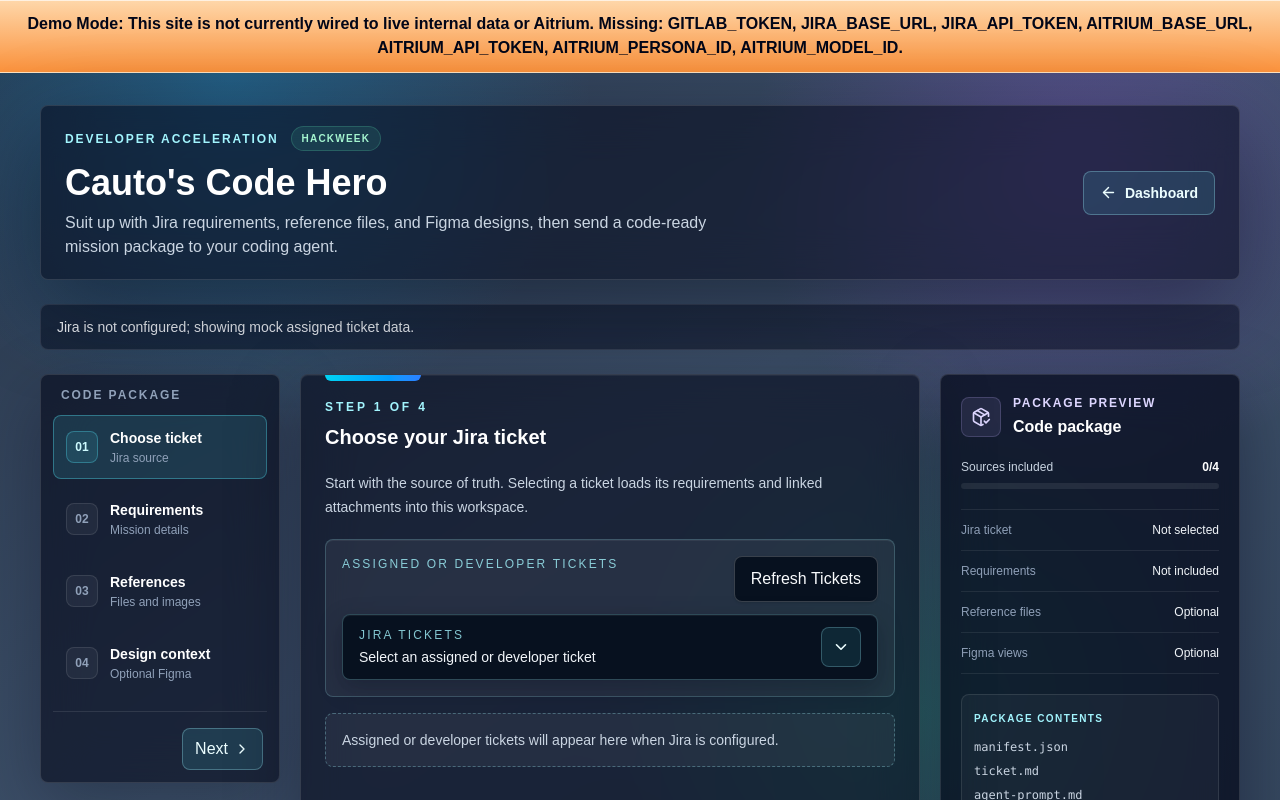
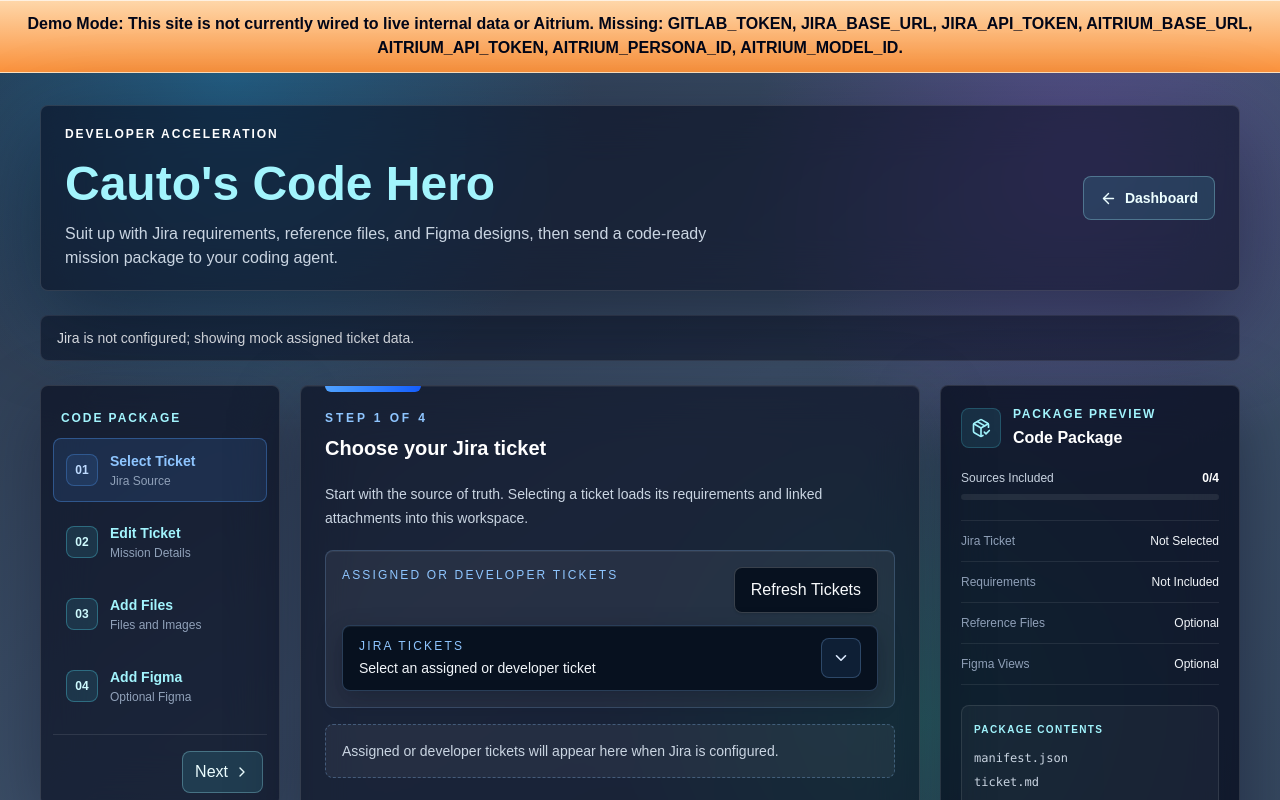
Before and after one commit to kevincauto/workflow-app, a Next.js app: page /ticket-to-code in a window 1280 px wide. Shown: the top 800 px of the page. Built offline with nearby package versions, Linux system fonts and the light colour scheme.

Commit message:
feat: update color styles and improve layout in various components for consistency

```diff
--- a/src/components/AttachedFilesPanel.tsx
+++ b/src/components/AttachedFilesPanel.tsx
@@ -292,7 +292,7 @@
                           onRemoveUploadedAttachment(attachment.attachmentId);
                         }
                       }}
-                      className="inline-flex h-10 w-10 shrink-0 items-center justify-center rounded-lg border border-rose-300/25 text-rose-200 transition hover:bg-rose-400/10 focus:outline-none focus:ring-2 focus:ring-rose-300"
+                      className="inline-flex h-10 w-10 shrink-0 items-center justify-center rounded-lg border border-red-400/25 text-red-400 transition hover:bg-red-400/10 focus:outline-none focus:ring-2 focus:ring-red-400"
                       aria-label={`Remove ${attachment.filename} from package`}
                       title="Remove from package"
                     >
@@ -300,7 +300,7 @@
                     </button>
                   </div>
 
-                  <label className="block text-xs font-semibold uppercase tracking-[0.14em] text-red-200/80">
+                  <label className="block text-xs font-semibold uppercase tracking-[0.14em] text-red-400">
                     Context for {attachment.filename}
                     <textarea
                       value={attachment.explanation}
@@ -342,7 +342,7 @@
           addSelectedFiles(Array.from(event.dataTransfer.files));
         }}
       >
-        <Upload className="text-red-200" aria-hidden="true" size={28} />
+        <Upload className="text-red-400" aria-hidden="true" size={28} />
         <span className="text-sm font-semibold text-slate-100">
           Drop images or documents here, or choose files
         </span>
--- a/src/components/FigmaContextPanel.tsx
+++ b/src/components/FigmaContextPanel.tsx
@@ -40,7 +40,7 @@
   return (
     <div className="space-y-4">
       <div className="flex items-center justify-between gap-3">
-        <p className="text-xs font-semibold uppercase tracking-[0.16em] text-emerald-100">
+        <p className="text-xs font-semibold uppercase tracking-[0.16em] text-emerald-200">
           {label}
         </p>
       </div>
--- a/src/components/SectionCard.tsx
+++ b/src/components/SectionCard.tsx
@@ -7,14 +7,14 @@
   children: ReactNode;
   footer?: ReactNode;
   className?: string;
-  accent?: "cyan" | "amber" | "emerald" | "orange" | "purple" | "red";
+  accent?: "blue" | "amber" | "emerald" | "orange" | "purple" | "red";
   allowOverflow?: boolean;
 }
 
 const accentStyles = {
-  cyan: {
-    bar: "from-cyan-400 to-blue-500",
-    eyebrow: "text-cyan-200",
+  blue: {
+    bar: "from-blue-400 to-blue-600",
+    eyebrow: "text-blue-300",
   },
   amber: {
     bar: "from-amber-300 to-orange-500",
@@ -34,7 +34,7 @@
   },
   red: {
     bar: "from-rose-400 to-red-500",
-    eyebrow: "text-red-200",
+    eyebrow: "text-red-400",
   },
 };
 
--- a/src/components/TicketSelector.tsx
+++ b/src/components/TicketSelector.tsx
@@ -53,10 +53,10 @@
 
   return (
     <div className="space-y-4">
-      <div className="rounded-lg border border-cyan-200/20 bg-white/[0.06] p-4 shadow-[inset_0_1px_0_rgba(255,255,255,0.06)]">
+      <div className="rounded-lg border border-blue-300/20 bg-white/[0.06] p-4 shadow-[inset_0_1px_0_rgba(255,255,255,0.06)]">
         <div className="mb-3 flex flex-col gap-3 md:flex-row md:items-start md:justify-between">
           <div>
-            <p className="text-xs uppercase tracking-[0.18em] text-cyan-200/80">
+            <p className="text-xs uppercase tracking-[0.18em] text-blue-300">
               Assigned Or Developer Tickets
             </p>
           </div>
@@ -64,7 +64,7 @@
             type="button"
             onClick={onRefresh}
             disabled={loading}
-            className="min-h-11 rounded-lg border border-white/20 bg-[#07111f] px-4 py-2.5 text-sm font-semibold text-slate-50 shadow-sm transition hover:border-cyan-200/40 hover:bg-[#0b192b] disabled:cursor-not-allowed disabled:opacity-60"
+            className="min-h-11 rounded-lg border border-white/20 bg-[#07111f] px-4 py-2.5 text-sm font-semibold text-slate-50 shadow-sm transition hover:border-blue-300/40 hover:bg-[#0b192b] disabled:cursor-not-allowed disabled:opacity-60"
           >
             {loading ? "Refreshing..." : "Refresh Tickets"}
           </button>
@@ -75,13 +75,13 @@
             type="button"
             onClick={() => setIsPickerOpen((current) => !current)}
             disabled={loading || tickets.length === 0}
-            className="min-h-14 w-full rounded-lg border border-cyan-200/25 bg-[#07111f] px-4 py-3 text-left shadow-[0_8px_24px_rgba(2,6,23,0.28),inset_0_1px_0_rgba(255,255,255,0.06)] outline-none transition hover:border-cyan-200/55 hover:bg-[#0b192b] focus:border-cyan-300 focus:ring-2 focus:ring-cyan-300/30 disabled:cursor-not-allowed disabled:opacity-60"
+            className="min-h-14 w-full rounded-lg border border-blue-300/25 bg-[#07111f] px-4 py-3 text-left shadow-[0_8px_24px_rgba(2,6,23,0.28),inset_0_1px_0_rgba(255,255,255,0.06)] outline-none transition hover:border-blue-300/55 hover:bg-[#0b192b] focus:border-blue-400 focus:ring-2 focus:ring-blue-400/30 disabled:cursor-not-allowed disabled:opacity-60"
             aria-expanded={isPickerOpen}
             aria-haspopup="listbox"
           >
             <div className="flex items-center justify-between gap-4">
               <div className="min-w-0">
-                <p className="text-xs uppercase tracking-[0.18em] text-cyan-200/80">
+                <p className="text-xs uppercase tracking-[0.18em] text-blue-300">
                   {selectedTicket ? "Selected Ticket" : "Jira Tickets"}
                 </p>
                 {selectedTicket ? (
@@ -104,7 +104,7 @@
                   </p>
                 )}
               </div>
-              <div className="flex h-10 w-10 shrink-0 items-center justify-center rounded-lg border border-cyan-200/25 bg-cyan-300/10 text-cyan-50">
+              <div className="flex h-10 w-10 shrink-0 items-center justify-center rounded-lg border border-blue-300/25 bg-blue-400/10 text-blue-100">
                 <svg
                   width="18"
                   height="18"
@@ -129,17 +129,17 @@
           </button>
 
           {isPickerOpen ? (
-            <div className="absolute left-0 right-0 top-[calc(100%+0.75rem)] z-50 overflow-hidden rounded-lg border border-cyan-200/35 bg-[#050b14] shadow-[0_24px_90px_rgba(2,6,23,0.8)]">
+            <div className="absolute left-0 right-0 top-[calc(100%+0.75rem)] z-50 overflow-hidden rounded-lg border border-blue-300/35 bg-[#050b14] shadow-[0_24px_90px_rgba(2,6,23,0.8)]">
               <div className="space-y-3 border-b border-white/8 px-4 py-3">
                 <div className="flex flex-col gap-1 sm:flex-row sm:items-center sm:justify-between">
-                  <p className="text-xs uppercase tracking-[0.18em] text-cyan-200/80">
+                  <p className="text-xs uppercase tracking-[0.18em] text-blue-300">
                     {filteredTickets.length} of {tickets.length} tickets
                   </p>
                   {ticketFilter ? (
                     <button
                       type="button"
                       onClick={() => setTicketFilter("")}
-                      className="text-left text-xs font-semibold text-cyan-100 transition hover:text-white sm:text-right"
+                      className="text-left text-xs font-semibold text-blue-200 transition hover:text-white sm:text-right"
                     >
                       Clear filter
                     </button>
@@ -149,7 +149,7 @@
                   value={ticketFilter}
                   onChange={(event) => setTicketFilter(event.target.value)}
                   placeholder="Filter by key, summary, sprint, or assignee"
-                  className="min-h-11 w-full rounded-lg border border-cyan-200/25 bg-[#101c2e] px-4 py-2.5 text-sm text-white outline-none transition placeholder:text-slate-400 focus:border-cyan-300 focus:ring-2 focus:ring-cyan-300/30"
+                  className="min-h-11 w-full rounded-lg border border-blue-300/25 bg-[#101c2e] px-4 py-2.5 text-sm text-white outline-none transition placeholder:text-slate-400 focus:border-blue-400 focus:ring-2 focus:ring-blue-400/30"
                   autoFocus
                 />
               </div>
@@ -168,7 +168,7 @@
                         }}
                         className={`mb-2 w-full rounded-lg border px-4 py-3 text-left transition last:mb-0 ${
                           isSelected
-                            ? "border-cyan-300/35 bg-cyan-300/10"
+                            ? "border-blue-400/35 bg-blue-400/10"
                             : "border-white/8 bg-white/4 hover:border-white/15 hover:bg-white/8"
                         }`}
                         role="option"
@@ -186,7 +186,7 @@
                             </p>
                           </div>
                           {isSelected ? (
-                            <span className="rounded-full border border-cyan-300/30 bg-cyan-300/10 px-2.5 py-1 text-[10px] font-semibold uppercase tracking-[0.16em] text-cyan-100">
+                            <span className="rounded-full border border-blue-400/30 bg-blue-400/10 px-2.5 py-1 text-[10px] font-semibold uppercase tracking-[0.16em] text-blue-200">
                               Selected
                             </span>
                           ) : null}
@@ -221,7 +221,7 @@
       </div>
 
       {selectedKey ? null : (
-        <div className="rounded-lg border border-dashed border-cyan-200/30 bg-white/[0.05] p-4 text-sm text-slate-300">
+        <div className="rounded-lg border border-dashed border-blue-300/30 bg-white/[0.05] p-4 text-sm text-slate-300">
           Assigned or developer tickets will appear here when Jira is
           configured.
         </div>
--- a/src/components/TicketToCodeDashboard.tsx
+++ b/src/components/TicketToCodeDashboard.tsx
@@ -44,10 +44,39 @@
 }
 
 const workflowSteps = [
-  { id: "ticket", label: "Choose ticket", eyebrow: "Jira source" },
-  { id: "requirements", label: "Requirements", eyebrow: "Mission details" },
-  { id: "references", label: "References", eyebrow: "Files and images" },
-  { id: "design", label: "Design context", eyebrow: "Optional Figma" },
+  {
+    id: "ticket",
+    label: "Select Ticket",
+    eyebrow: "Jira Source",
+    activeLabelClassName: "text-blue-300",
+    activeClassName: "border-blue-400/35 bg-blue-400/12",
+    activeMarkerClassName: "border-blue-400/30 bg-blue-400/10 text-blue-200",
+  },
+  {
+    id: "requirements",
+    label: "Edit Ticket",
+    eyebrow: "Mission Details",
+    activeLabelClassName: "text-amber-200",
+    activeClassName: "border-amber-300/35 bg-amber-300/12",
+    activeMarkerClassName: "border-amber-300/30 bg-amber-300/10 text-amber-100",
+  },
+  {
+    id: "references",
+    label: "Add Files",
+    eyebrow: "Files and Images",
+    activeLabelClassName: "text-red-400",
+    activeClassName: "border-red-300/35 bg-red-300/12",
+    activeMarkerClassName: "border-red-300/30 bg-red-300/10 text-red-100",
+  },
+  {
+    id: "design",
+    label: "Add Figma",
+    eyebrow: "Optional Figma",
+    activeLabelClassName: "text-emerald-200",
+    activeClassName: "border-emerald-300/35 bg-emerald-300/12",
+    activeMarkerClassName:
+      "border-emerald-300/30 bg-emerald-300/10 text-emerald-100",
+  },
 ] as const;
 
 type WorkflowStepId = (typeof workflowSteps)[number]["id"];
@@ -467,14 +496,11 @@
           <div className="flex flex-col gap-5 sm:flex-row sm:items-center sm:justify-between">
             <div className="max-w-3xl">
               <div className="flex items-center gap-3">
-                <p className="text-xs font-semibold uppercase tracking-[0.16em] text-cyan-200">
+                <p className="text-xs font-semibold uppercase tracking-[0.16em] text-white">
                   Developer acceleration
                 </p>
-                <span className="rounded-full border border-emerald-300/20 bg-emerald-300/10 px-2.5 py-1 text-[10px] font-semibold uppercase tracking-[0.12em] text-emerald-200">
-                  Hackweek
-                </span>
               </div>
-              <h1 className="mt-3 text-3xl font-semibold text-white sm:text-4xl">
+              <h1 className="mt-3 text-3xl font-bold leading-tight text-cyan-200 sm:text-4xl lg:text-5xl">
                 Cauto's Code Hero
               </h1>
               <p className="mt-2 max-w-2xl text-sm leading-6 text-slate-300 sm:text-base">
@@ -517,8 +543,8 @@
             aria-label="Code package steps"
             className="rounded-lg border border-white/12 bg-slate-950/58 p-3 shadow-[0_22px_70px_rgba(2,6,23,0.3)] backdrop-blur-xl lg:sticky lg:top-6"
           >
-            <div className="mb-3 px-2">
-              <p className="text-xs font-semibold uppercase tracking-[0.16em] text-slate-400">
+            <div className="mb-3 px-2 pt-2 sm:pt-3">
+              <p className="text-xs font-semibold uppercase tracking-[0.16em] text-cyan-200">
                 Code package
               </p>
             </div>
@@ -535,17 +561,15 @@
                     aria-current={isActive ? "step" : undefined}
                     className={`group flex min-h-16 items-center gap-3 rounded-lg border px-3 py-2 text-left transition ${
                       isActive
-                        ? "border-cyan-300/35 bg-cyan-300/12"
+                        ? step.activeClassName
                         : "border-transparent hover:border-white/10 hover:bg-white/5"
                     }`}
                   >
                     <span
                       className={`flex h-8 w-8 shrink-0 items-center justify-center rounded-lg border text-xs font-semibold ${
-                        isComplete
-                          ? "border-emerald-300/25 bg-emerald-300/12 text-emerald-200"
-                          : isActive
-                            ? "border-cyan-300/30 bg-cyan-300/10 text-cyan-100"
-                            : "border-white/10 bg-white/5 text-slate-400"
+                        isActive
+                          ? step.activeMarkerClassName
+                          : "border-cyan-300/30 bg-cyan-300/10 text-cyan-100"
                       }`}
                     >
                       {isComplete ? (
@@ -555,7 +579,11 @@
                       )}
                     </span>
                     <span className="min-w-0">
-                      <span className="block text-sm font-semibold text-white">
+                      <span
+                        className={`block text-sm font-semibold ${
+                          isActive ? step.activeLabelClassName : "text-cyan-200"
+                        }`}
+                      >
                         {step.label}
                       </span>
                       <span className="mt-0.5 block text-xs text-slate-400">
@@ -577,7 +605,7 @@
                 title="Choose your Jira ticket"
                 eyebrow="Step 1 of 4"
                 className="relative z-40 min-h-140"
-                accent="cyan"
+                accent="blue"
                 allowOverflow
                 footer={renderStepNavigation()}
               >
@@ -699,22 +727,22 @@
 
           <aside className="rounded-lg border border-white/12 bg-slate-950/70 p-5 shadow-[0_22px_70px_rgba(2,6,23,0.38)] backdrop-blur-xl lg:sticky lg:top-6">
             <div className="flex items-center gap-3">
-              <span className="flex h-10 w-10 items-center justify-center rounded-lg border border-violet-300/20 bg-violet-300/10 text-violet-200">
+              <span className="flex h-10 w-10 items-center justify-center rounded-lg border border-cyan-300/20 bg-cyan-300/10 text-cyan-200">
                 <PackageCheck aria-hidden="true" size={20} />
               </span>
               <div>
-                <p className="text-xs font-semibold uppercase tracking-[0.14em] text-violet-200">
+                <p className="text-xs font-semibold uppercase tracking-[0.14em] text-cyan-200">
                   Package preview
                 </p>
                 <h2 className="mt-1 text-base font-semibold text-white">
-                  {selectedTicket?.key ?? "Code package"}
+                  {selectedTicket?.key ?? "Code Package"}
                 </h2>
               </div>
             </div>
 
             <div className="mt-5">
               <div className="flex items-center justify-between text-xs text-slate-300">
-                <span>Sources included</span>
+                <span>Sources Included</span>
                 <span className="font-semibold text-white">
                   {includedSourceCount}/4
                 </span>
@@ -729,21 +757,21 @@
 
             <div className="mt-5 divide-y divide-white/8 border-y border-white/8">
               {[
-                ["Jira ticket", selectedTicket?.key ?? "Not selected"],
+                ["Jira Ticket", selectedTicket?.key ?? "Not Selected"],
                 [
                   "Requirements",
-                  editedDescription.trim() ? "Included" : "Not included",
+                  editedDescription.trim() ? "Included" : "Not Included",
                 ],
                 [
-                  "Reference files",
+                  "Reference Files",
                   includedAttachmentCount
-                    ? `${includedAttachmentCount} included`
+                    ? `${includedAttachmentCount} Included`
                     : "Optional",
                 ],
                 [
-                  "Figma views",
+                  "Figma Views",
                   figmaContextCount
-                    ? `${figmaContextCount} included`
+                    ? `${figmaContextCount} Included`
                     : "Optional",
                 ],
               ].map(([label, value]) => (
@@ -785,7 +813,7 @@
               className="mt-5 inline-flex min-h-11 w-full items-center justify-center gap-2 rounded-lg border border-cyan-200/30 bg-cyan-300/15 px-4 py-2 text-sm font-semibold text-cyan-50 transition hover:border-cyan-100/45 hover:bg-cyan-300/25 focus:outline-none focus:ring-2 focus:ring-cyan-300 disabled:cursor-not-allowed disabled:opacity-45"
             >
               <Download aria-hidden="true" size={17} />
-              {downloadingPackage ? "Packaging..." : "Download code package"}
+              {downloadingPackage ? "Packaging..." : "Download Code Package"}
             </button>
             <p className="mt-3 text-center text-xs leading-5 text-slate-500">
               Jira selection is required. References and design context are
```
Also changed, not shown: src/components/TicketContextPanel.tsx (+4 -23 lines), src/lib/jira.ts (+38 -7 lines).
